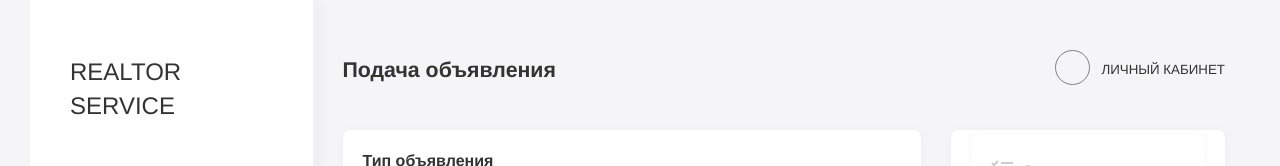
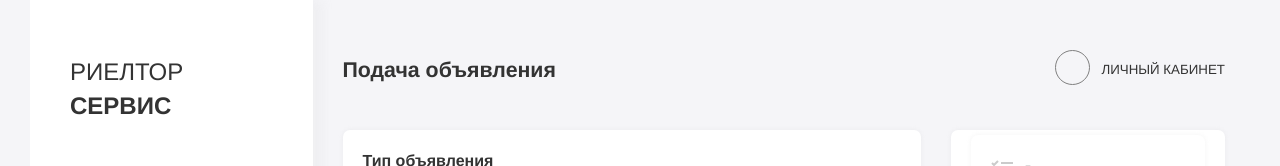
Before and after one commit to Roman1420/pages, a website: page index.html in a window 1280 px wide. Shown: the top 166 px of the page. Drawn offline with nearby package versions, Linux system fonts and the light colour scheme.

Commit message:
first commit

```diff
--- a/index.html
+++ b/index.html
@@ -11,7 +11,7 @@
 <div class="row container-fluid">
 	<div class="col-md-3	col-lg-3">
 	  <ul class="nav nav-tabs nav-stacked">
-      <li class="logo">Realtor Service</span></option>
+      <li class="logo">Риелтор <span>Сервис</span></option>
       <li><a href="#"><img src="img/ic_1.svg">Мультилистинг</a></li>
       <li><a href="#"><img src="img/ic_2.svg">Объявления</a></li>
       <li><a href="#"><img src="img/ic_3.svg">Внешние источники</a></li>
```
